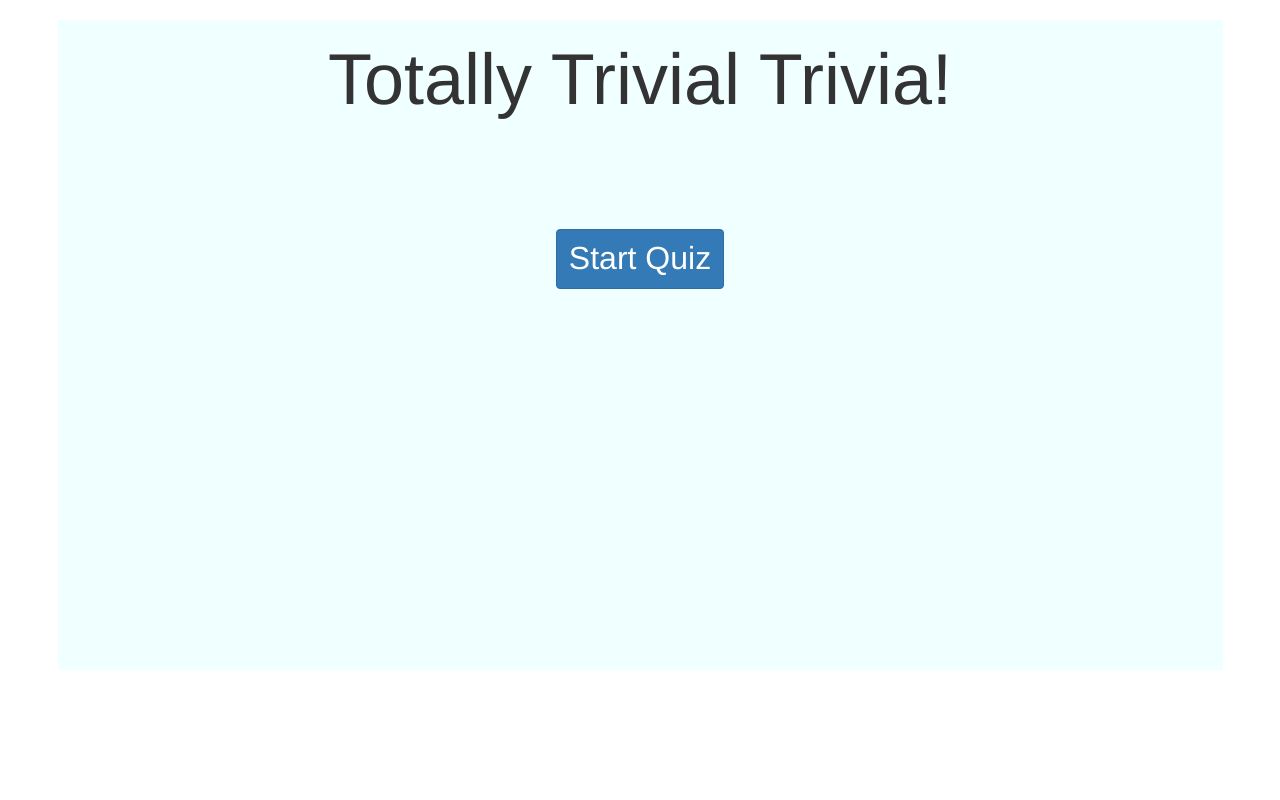
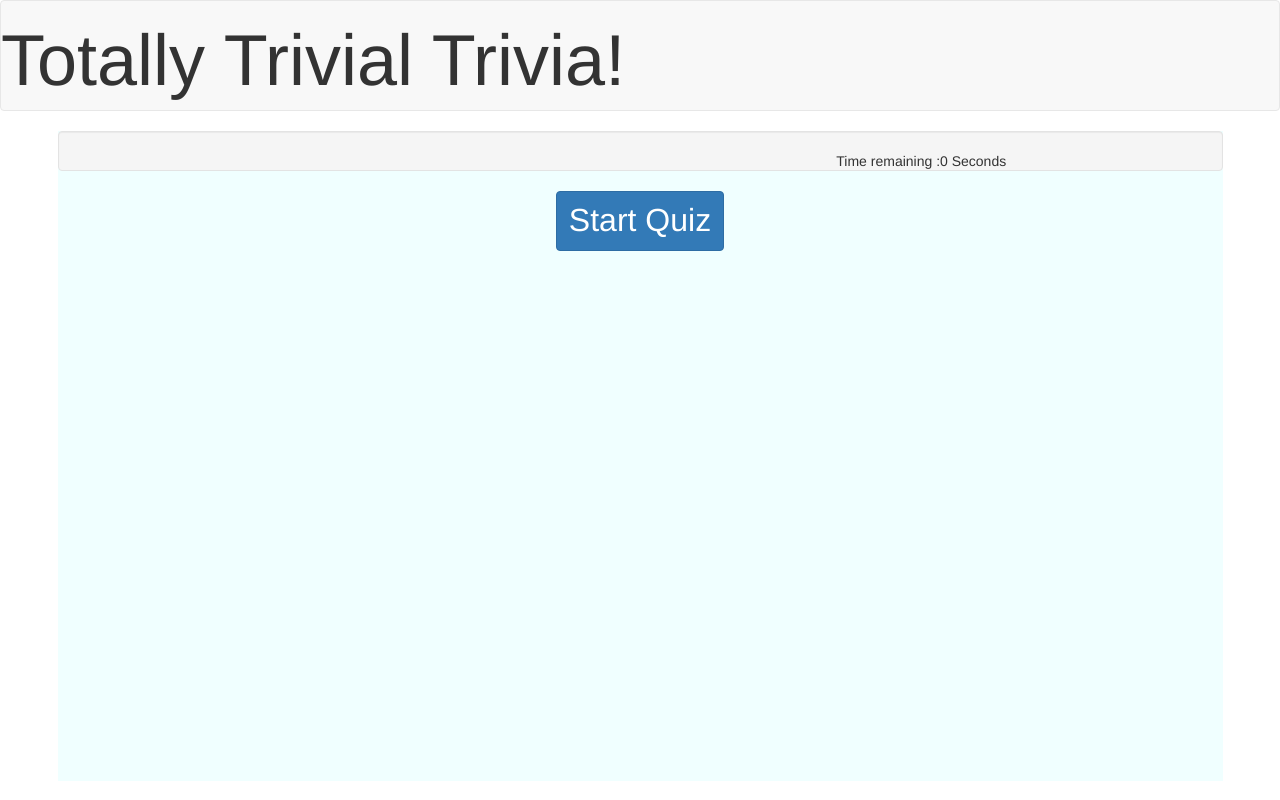
Before and after one commit to nvidyakarthik/TriviaGame, a plain HTML site: page index.html in a window 1280 px wide. Drawn offline with nearby package versions, Linux system fonts and the light colour scheme.

Commit message:
ordered div section in container in a different way

```diff
--- a/index.html
+++ b/index.html
@@ -26,43 +26,43 @@
 
 <body>
 
-    <div class="container">
-        <div class="row">
-            <div class="col-xs-12">
+
+
+    <div id="header" class="navbar navbar-default">
         <h1>Totally Trivial Trivia!</h1>
     </div>
+
+
+    <div class="container">
+
+        <div class="row">
+            <div id="questionDiv" class="well">
+                <div class="col-xs-6">
+                    <div id="question"></div>
                 </div>
-        <div class="row">
-            <div id="btnDiv">
-            <div class="col-xs-12">
-
-                <button id="startBtn" onclick="startQuiz()" class="btn btn-primary" >Start Quiz</button>
+                <div class="col-xs-6">
+                    <div id="time">
+                        <span id="displayTime">Time remaining :0 Seconds</span>
                     </div>
                 </div>
             </div>
+        </div>
+
         <div class="row">
+            <div id="mainDiv">
                 <div class="col-xs-12">
 
-
-        <div id="questionDiv">
-            <div id="time">
-                <span id="displayTime"></span></div>
-
-            <div id="question"></div>
+                    <button id="startBtn" onclick="startQuiz()" class="btn btn-primary">Start Quiz</button>
                     <div id="choices"></div>
+                    <div id="answerDiv">
+                        <div id="dispAnswer"></div>
+                    </div>
+                    <div id="resultDiv">
                     </div>
                 </div>
             </div>
-        <div class="row">
-        <div id="answerDiv">
-            <div id="dispAnswer"></div>
-        </div>
-        </div>
-        <div class="row">
-        <div id="resultDiv">
 
 
-        </div>
         </div>
     </div>
 
```
Lines whose indentation alone changed are shown as unchanged.
